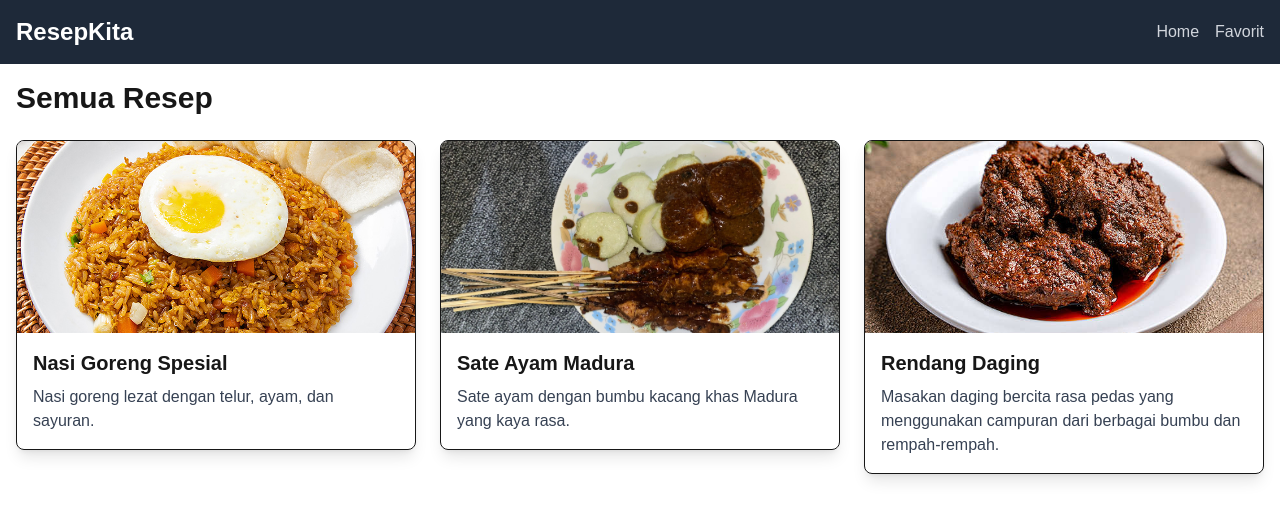
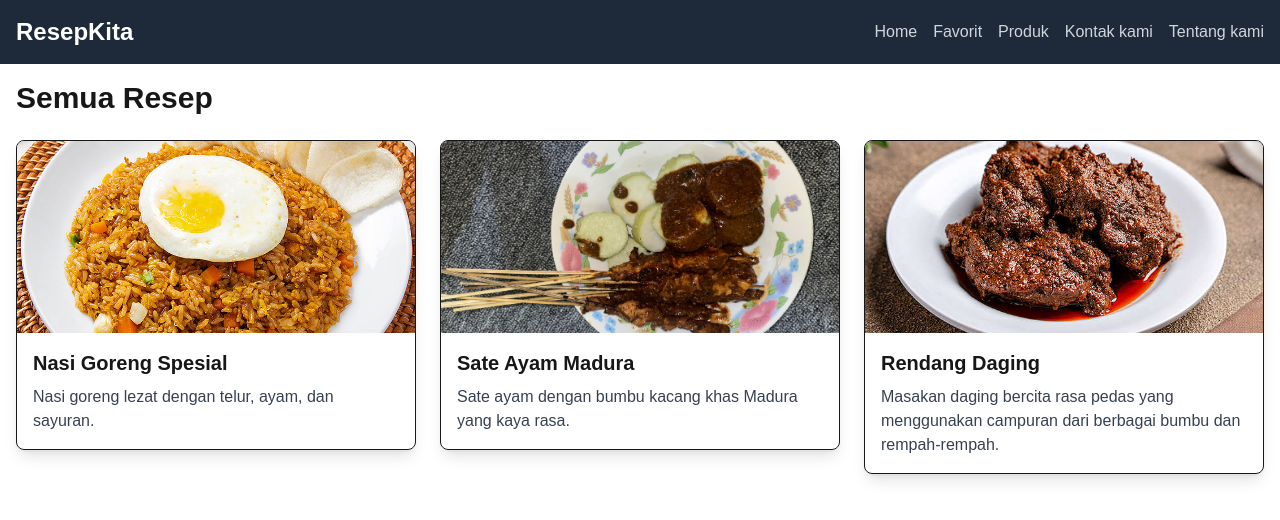
Before and after one commit to AhmadAkhdan/resep-kita, a Next.js app: page / in a window 1280 px wide. Shown: the top 520 px of the page. Built offline with nearby package versions, Linux system fonts and the light colour scheme.

Commit message:
Tambahan navbar

```diff
--- a/app/components/Navbar.tsx
+++ b/app/components/Navbar.tsx
@@ -9,6 +9,9 @@ export default function Navbar() {
                 <div className="space-x-4">
                     <Link href="/" className="text-gray-300 hover:text-white">Home</Link>
                     <Link href="/favorit" className="text-gray-300 hover:text-white">Favorit</Link>
+                    <Link href="/produk" className="text-gray-300 hover:text-white">Produk</Link>
+                    <Link href="/kontak" className="text-gray-300 hover:text-white">Kontak kami</Link>
+                    <Link href="/tentang" className="text-gray-300 hover:text-white">Tentang kami</Link>
                 </div>
             </div>
         </nav>
```
